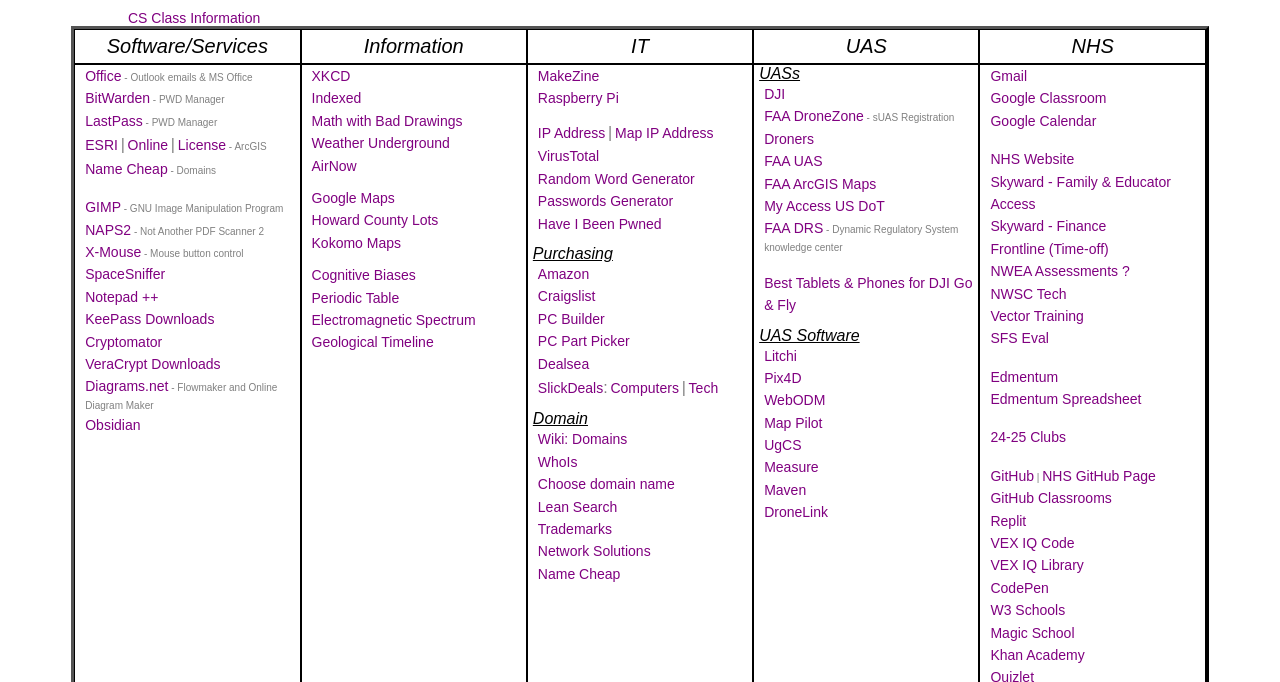
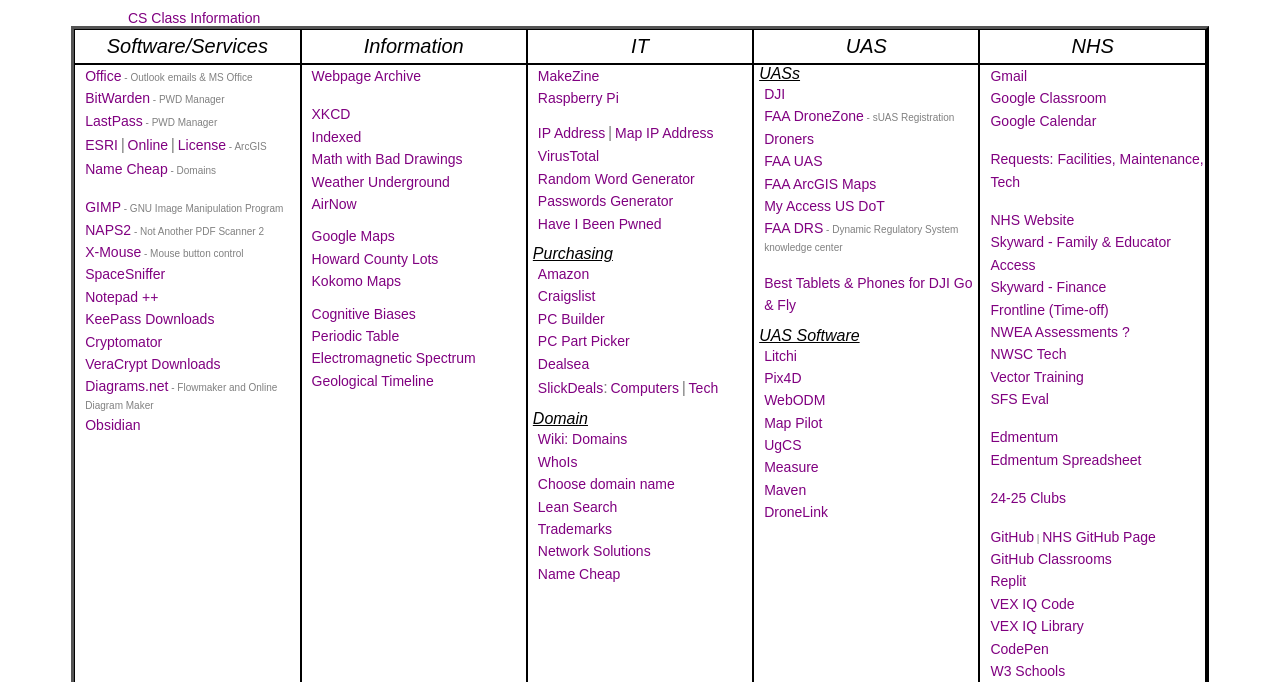
Before and after one commit to MrMarchinek/MrMarchinek.github.io, a plain HTML site: page index.html in a window 1280 px wide. Shown: the part 114-796 px from the top of the page. Drawn offline with Linux system fonts and the light colour scheme.

Commit message:
Update index.html

```diff
--- a/index.html
+++ b/index.html
@@ -47,6 +47,8 @@
         </TD>
         <TD class="table-data">
           <div class="b">
+			<a href="https://archive.ph/" target="_blank">Webpage Archive</a><br><br>
+
             <a href="https://www.xkcd.com" target="_blank">XKCD</a><br>
             <a href="https://thisisindexed.com/" target="_blank">Indexed</a><br>
             <a href="https://mathwithbaddrawings.com/" target="_blank">Math with Bad Drawings</a><br>
@@ -133,6 +135,9 @@
             <a href="https://mail.google.com/mail/u/0/#inbox" target="_blank">Gmail</a><br>
             <a href="https://classroom.google.com/h" target="_blank">Google Classroom</a><br>
             <a href="https://calendar.google.com/calendar/u/0/r?pli=1" target="_blank">Google Calendar</a><br><br>
+
+			<a href="https://nwsc.gofmx.com/login" target="_blank">Requests: Facilities, Maintenance, Tech</a><br><br>
+
             <a href="https://nhs.nwsc.k12.in.us/o/northwestern-high-school" target="_blank">NHS Website</a><br>
             <a href="https://skyward.iscorp.com/scripts/wsisa.dll/WService=wsedunorthwesternin/seplog01.w" target="_blank">Skyward - Family & Educator Access</a><br>
             <a href="https://skyward.iscorp.com/scripts/wsisa.dll/WService=wsfinnorthwesternin/seplog01.w" target="_blank">Skyward - Finance</a><br>
```
